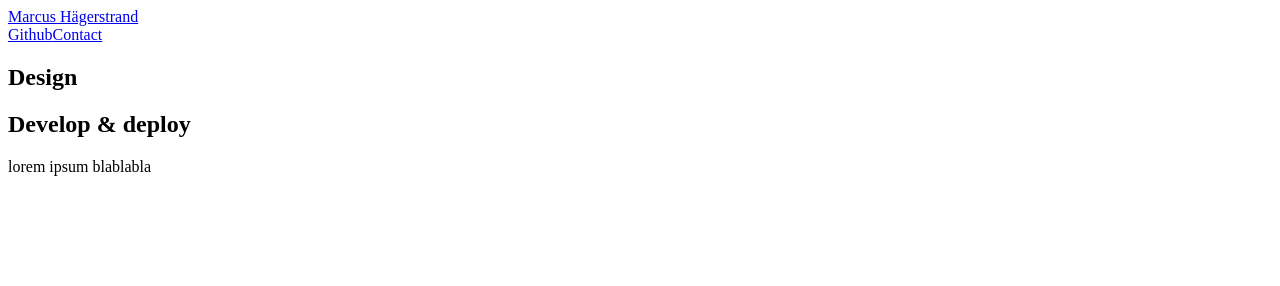
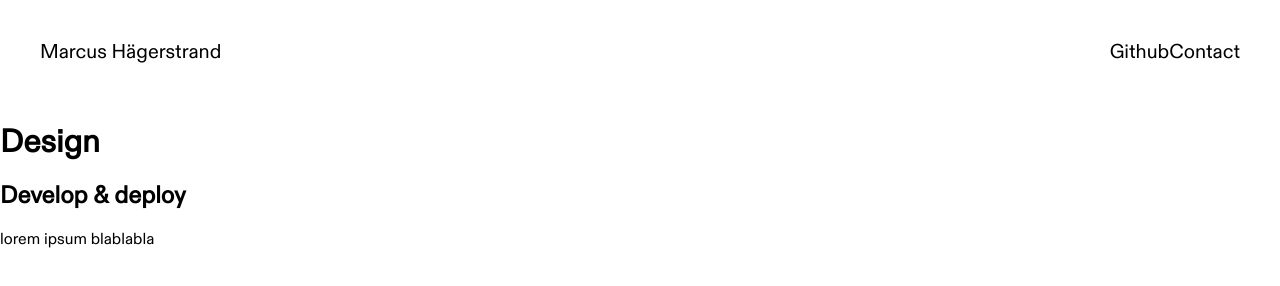
Before and after one commit to marcusxyz/portfolio, a Gatsby site: page / in a window 1280 px wide. Built offline with nearby package versions, Linux system fonts and the light colour scheme; Gatsby itself is replaced by a stand-in of ours.

Commit message:
Sass is up and running

```diff
--- a/gatsby-config.js
+++ b/gatsby-config.js
@@ -6,5 +6,5 @@
 
 module.exports = {
   /* Your site config here */
-  plugins: [],
+  plugins: [`gatsby-plugin-sass`],
 }
--- a/package.json
+++ b/package.json
@@ -15,8 +15,11 @@
   },
   "dependencies": {
     "gatsby": "^4.11.1",
+    "gatsby-plugin-sass": "^5.11.1",
+    "normalize.css": "^8.0.1",
     "react": "^17.0.1",
-    "react-dom": "^17.0.1"
+    "react-dom": "^17.0.1",
+    "sass": "^1.49.11"
   },
   "devDependencies": {
     "prettier": "^2.6.1"
--- /dev/null
+++ b/src/assets/styles/_colors.scss
@@ -0,0 +1,3 @@
+// Colors
+$white: #fff;
+$black: #000;
--- /dev/null
+++ b/src/assets/styles/_fonts.scss
@@ -0,0 +1,4 @@
+// Font sizes
+$h1: 3rem;
+$h2: 1.5rem;
+$p: 1.25rem;
--- /dev/null
+++ b/src/assets/styles/_media-queries.scss
@@ -0,0 +1,13 @@
+@mixin breakpoint($breakpoint) {
+  @if $breakpoint == desktop {
+    @media only screen and (min-width: 1335px) {
+      @content;
+    }
+  }
+
+  @if $breakpoint == tablet {
+    @media only screen and (min-width: 768px) {
+      @content;
+    }
+  }
+}
--- /dev/null
+++ b/src/assets/styles/_mixin.scss
@@ -0,0 +1,25 @@
+@use "./colors";
+@use "./fonts";
+
+@mixin flex($flex, $direction, $justifyContent, $gap) {
+  display: $flex;
+  flex-direction: $direction;
+  justify-content: $justifyContent;
+  gap: $gap;
+}
+
+@mixin button($color, $hoverColor) {
+  background-color: $color;
+  border-style: none;
+  padding: 1rem 1.25rem;
+  border-radius: 0.5rem;
+  text-decoration: none;
+  font-size: fonts.$p;
+  text-align: center;
+  cursor: pointer;
+  transition: all 0.15s;
+
+  &:hover {
+    background-color: $hoverColor;
+  }
+}
--- /dev/null
+++ b/src/assets/styles/global.scss
@@ -0,0 +1,17 @@
+@use "./colors";
+@use "./fonts";
+@use "./media-queries";
+@use "./mixin";
+
+@font-face {
+  font-family: "Diatype";
+  src: url(../fonts/ABCDiatype-Regular-Trial.woff2);
+}
+
+body {
+  font-family: Diatype;
+  a {
+    color: colors.$black;
+    text-decoration: none;
+  }
+}
--- a/src/components/Nav.js
+++ b/src/components/nav/Nav.js
@@ -1,5 +1,7 @@
 import { Link } from "gatsby"
 import React from "react"
+
+import "./nav.scss"
 
 export default function Nav() {
   return (
--- /dev/null
+++ b/src/components/nav/nav.scss
@@ -0,0 +1,21 @@
+@use "../../assets/styles/colors";
+@use "../../assets/styles/fonts";
+@use "../../assets/styles/media-queries";
+@use "../../assets/styles/mixin";
+
+nav {
+  background-color: colors.$white;
+
+  a {
+    font-size: fonts.$p;
+    color: colors.$black;
+  }
+
+  .links {
+    display: flex;
+    flex-direction: row;
+    justify-content: space-between;
+
+    padding: 2.5rem;
+  }
+}
--- a/src/pages/index.js
+++ b/src/pages/index.js
@@ -1,5 +1,8 @@
 import React from "react"
-import Nav from "../components/Nav"
+import Nav from "../components/Nav/Nav"
+
+import "normalize.css"
+import "../assets/styles/global.scss"
 
 export default function Home() {
   return (
```
Also changed, not shown: src/assets/fonts/ABCDiatype-Regular-Trial.woff2 (added), 1 other file.
